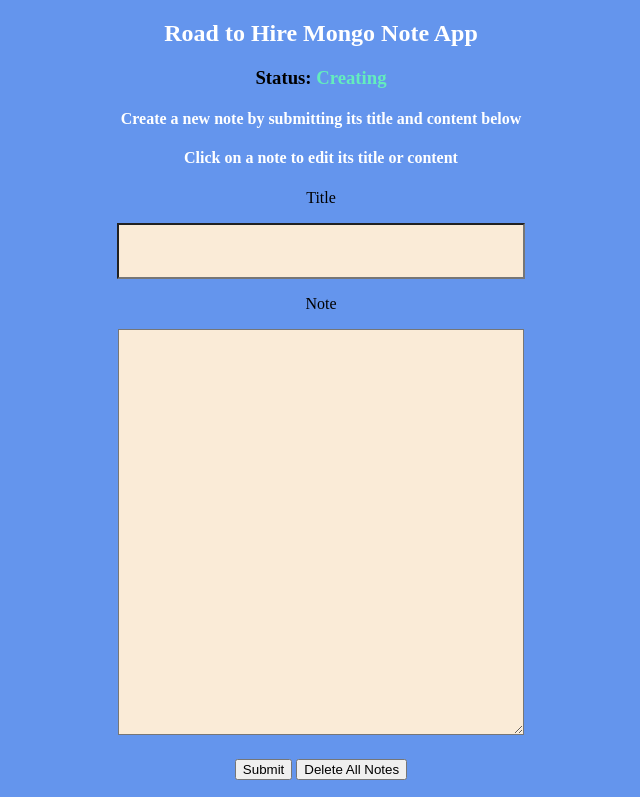
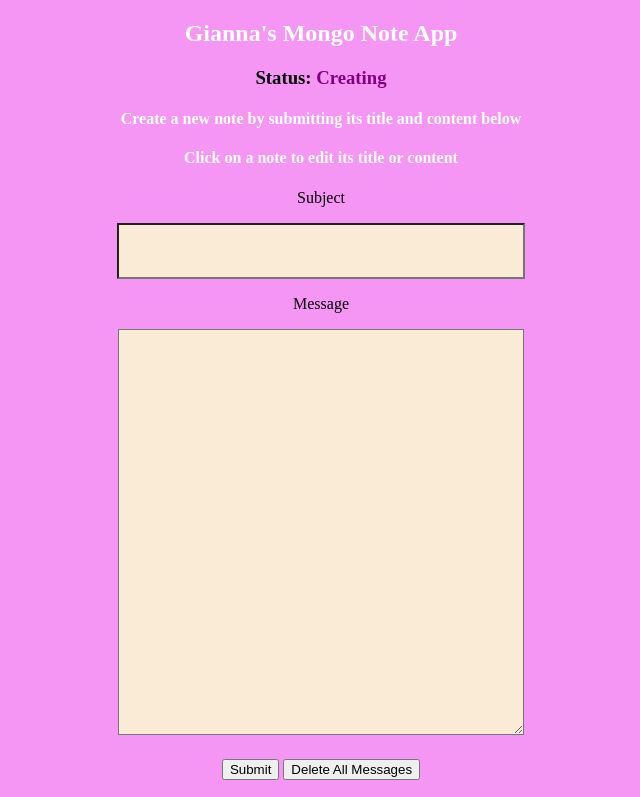
Before and after one commit to gianna-miranda/practicemongoDB, a website: page public/index.html in a window 1280 px wide. Shown: the top 797 px of the page, without its empty margins (319-959 px from the left). Drawn offline with nearby package versions, Linux system fonts and the light colour scheme; no server answers.

Commit message:
practice

```diff
--- a/public/index.html
+++ b/public/index.html
@@ -8,11 +8,11 @@
     <style media="screen">
         body {
             text-align: center;
-            background-color: cornflowerblue;
+            background-color: rgb(245, 150, 245);
         }
 
         .primary {
-            color: #64edbd;
+            color: purple;
         }
 
         h1 {
@@ -75,21 +75,21 @@
 </head>
 
 <body>
-    <h2>Road to Hire Mongo Note App</h2>
+    <h2>Gianna's Mongo Note App</h2>
     <h3>Status: <span id="status" class="primary">Creating</span></h3>
     <h4>Create a new note by submitting its title and content below</h4>
     <h4>Click on a note to edit its title or content</h4>
     <div id="user-input">
-        <p>Title</p>
+        <p>Subject</p>
         <input type="text" id="title" />
         <br>
-        <p>Note</p>
+        <p>Message</p>
         <textarea id="note"></textarea>
         <div id="buttons">
             <div id="action-button">
                 <button id="make-new">Submit</button>
             </div>
-            <button id="clear-all">Delete All Notes</button>
+            <button id="clear-all">Delete All Messages</button>
         </div>
     </div>
 
```
